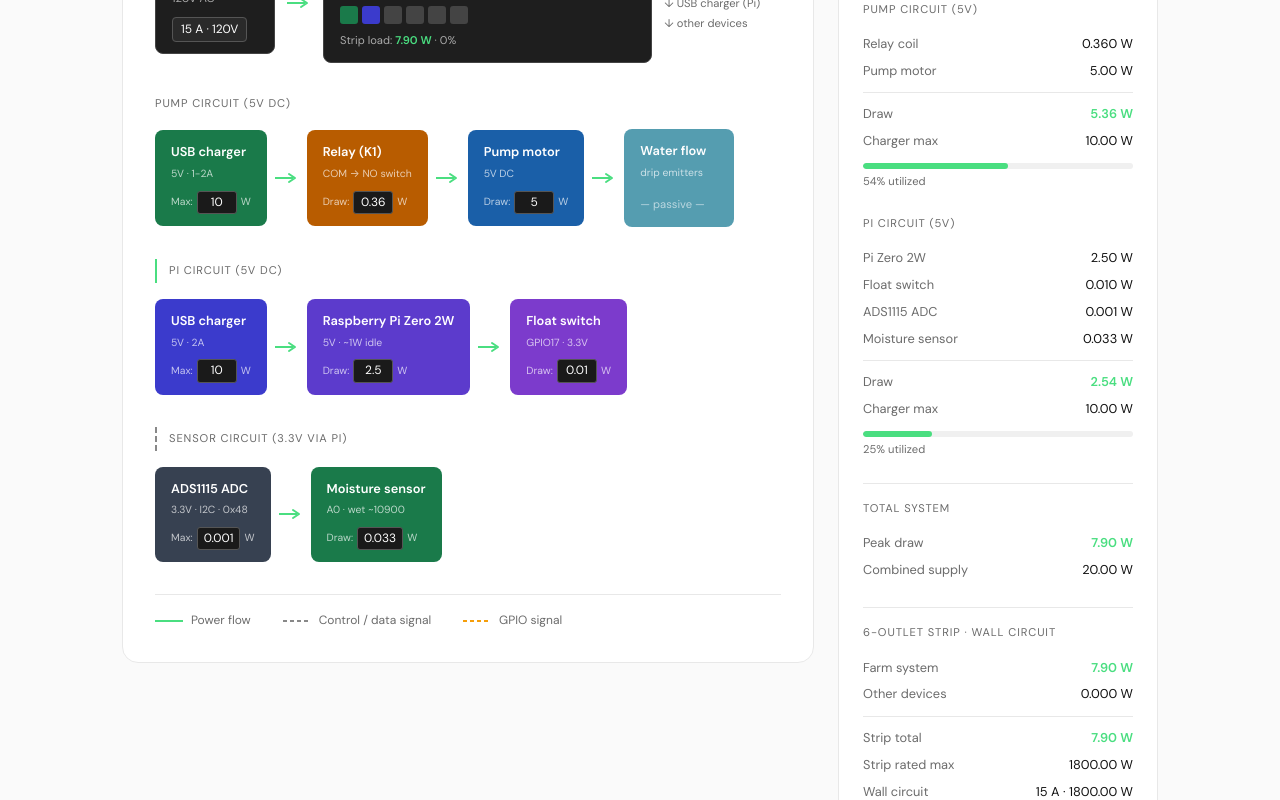
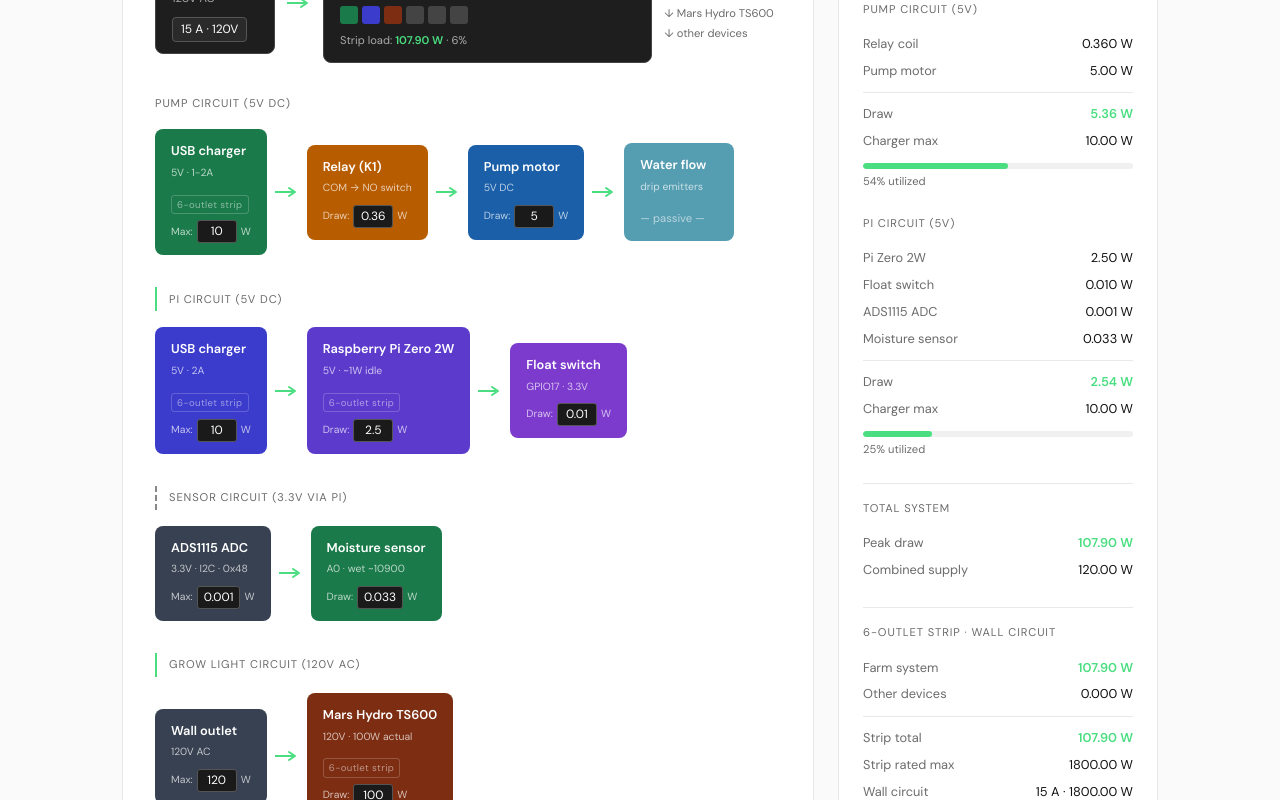
Before and after one commit to Nicholas-Rotondo/portfolio, a Next.js app: page /rotondo-farms/power-flow in a window 1280 px wide. Shown: the part 400-1200 px from the top of the page. Built offline with nearby package versions, Linux system fonts and the light colour scheme.

Commit message:
Committing changes

```diff
--- a/src/app/rotondo-farms/power-flow/page.tsx
+++ b/src/app/rotondo-farms/power-flow/page.tsx
@@ -48,6 +48,15 @@ const DEFAULT_CIRCUITS: Circuit[] = [
             { label: 'Moisture sensor', sub: 'A0 · wet ~10900', watts: 0.033, color: '#1a7a4a', textColor: '#fff' },
         ],
     },
+    {
+        id: 'light',
+        title: 'GROW LIGHT CIRCUIT (120V AC)',
+        chargerMax: 120,
+        components: [
+            { label: 'Wall outlet', sub: '120V AC', watts: 120, color: '#374151', textColor: '#fff' },
+            { label: 'Mars Hydro TS600', sub: '120V · 100W actual', watts: 100, color: '#7c2d12', textColor: '#fff' },
+        ],
+    },
 ];
 
 const BUDGET_ROWS = [
@@ -67,8 +76,9 @@ export default function PowerFlow() {
     const pumpDraw = circuits[0].components.slice(1, 3).reduce((s, c) => s + c.watts, 0);
     const piDraw = circuits[1].components.slice(1).reduce((s, c) => s + c.watts, 0)
         + circuits[2].components.reduce((s, c) => s + c.watts, 0);
-    const totalDraw = pumpDraw + piDraw;
-    const combinedSupply = 20;
+    const lightDraw = circuits[3].components[1].watts;
+    const totalDraw = pumpDraw + piDraw + lightDraw;
+    const combinedSupply = 120;
     const allWithinLimits = pumpDraw <= 10 && piDraw <= 10;
 
     const updateWatts = (circuitId: string, compIdx: number, val: number) => {
@@ -115,7 +125,7 @@ export default function PowerFlow() {
                             <p style={{ fontSize: '0.8rem', fontWeight: 600, color: '#fff', marginBottom: '0.25rem' }}>6-outlet strip</p>
                             <p style={{ fontSize: '0.7rem', color: '#aaa', marginBottom: '0.5rem' }}>Max: 1,800 W</p>
                             <div style={{ display: 'flex', gap: '4px', marginBottom: '0.5rem' }}>
-                                {['#1a7a4a', '#3b3bcc', '#444', '#444', '#444', '#444'].map((bg, i) => (
+                                {['#1a7a4a', '#3b3bcc', '#7c2d12', '#444', '#444', '#444'].map((bg, i) => (
                                     <div key={i} style={{ width: '18px', height: '18px', borderRadius: '3px', background: bg }} />
                                 ))}
                             </div>
@@ -124,6 +134,7 @@ export default function PowerFlow() {
                         <div style={{ fontSize: '0.7rem', color: 'var(--text-secondary)', lineHeight: 1.8 }}>
                             <div>↓ USB charger (pump)</div>
                             <div>↓ USB charger (Pi)</div>
+                            <div>↓ Mars Hydro TS600</div>
                             <div>↓ other devices</div>
                         </div>
                     </div>
@@ -150,6 +161,20 @@ export default function PowerFlow() {
                                             }}>
                                                 <p style={{ fontSize: '0.8rem', fontWeight: 600, color: comp.textColor, marginBottom: '0.2rem' }}>{comp.label}</p>
                                                 <p style={{ fontSize: '0.65rem', color: 'rgba(255,255,255,0.7)', marginBottom: '0.5rem' }}>{comp.sub}</p>
+                                                {['USB charger', 'Raspberry Pi Zero 2W', 'Mars Hydro TS600'].includes(comp.label) && (
+                                                    <span style={{
+                                                        fontSize: '0.6rem',
+                                                        color: 'rgba(255,255,255,0.5)',
+                                                        border: '1px solid rgba(255,255,255,0.2)',
+                                                        borderRadius: '3px',
+                                                        padding: '1px 5px',
+                                                        display: 'inline-block',
+                                                        marginBottom: '0.4rem',
+                                                        letterSpacing: '0.04em'
+                                                    }}>
+                                                    6-outlet strip
+                                                </span>
+                                                )}
                                                 {isPassive ? (
                                                     <span style={{ fontSize: '0.7rem', color: 'rgba(255,255,255,0.6)' }}>— passive —</span>
                                                 ) : (
```
